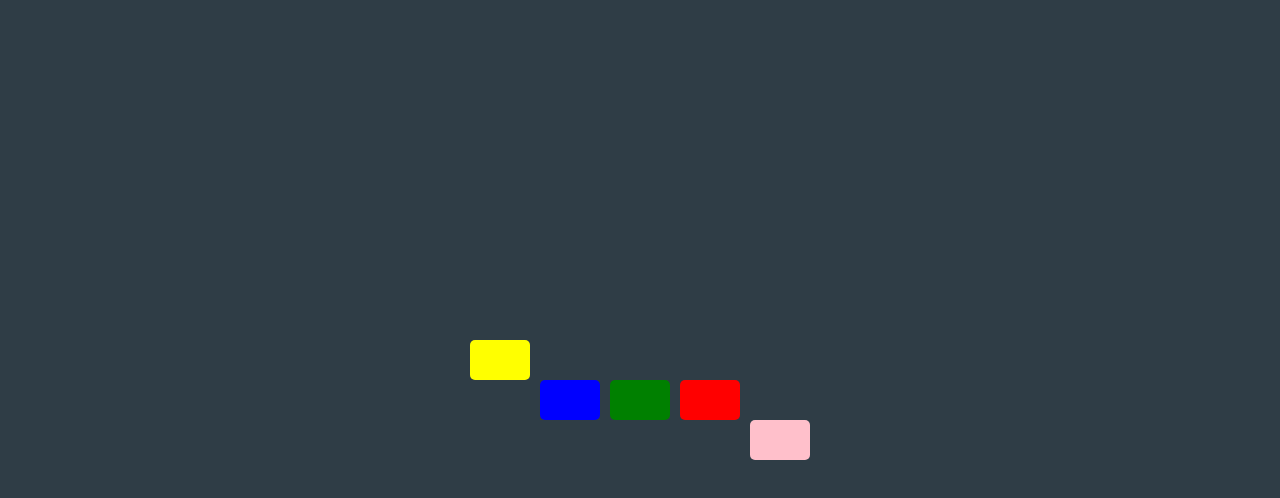
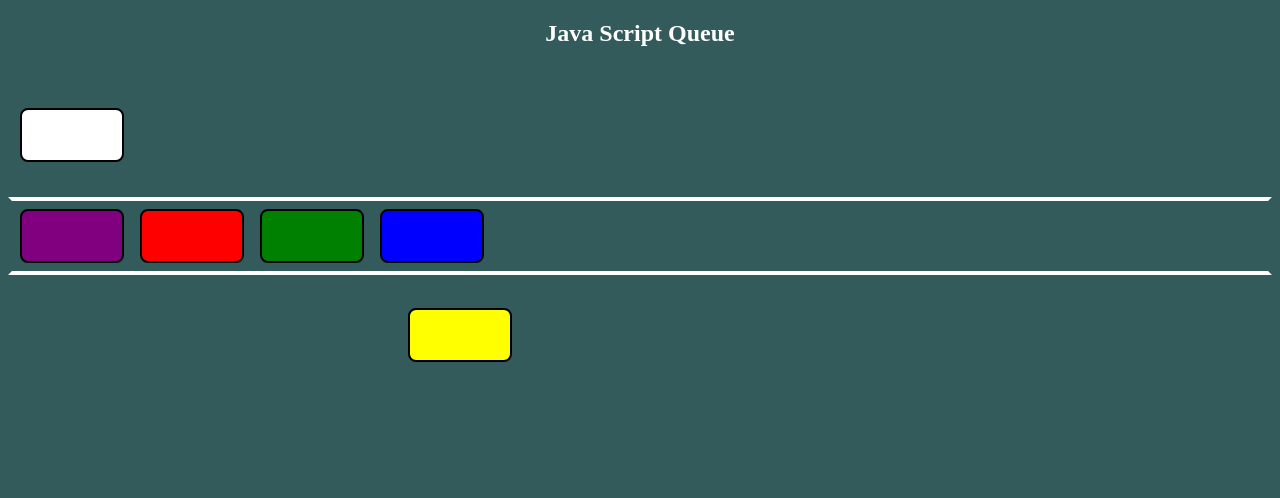
Before and after one commit to dimalshani123/Assignment-08-Internet-Technology, a plain HTML site: page case 02/index.html in a window 1280 px wide. Drawn offline with Linux system fonts and the light colour scheme.

Commit message:
final commite

```diff
--- a/case 02/index.html
+++ b/case 02/index.html
@@ -1,101 +1,91 @@
+
 <!DOCTYPE html>
 <html lang="en">
 <head>
     <meta charset="UTF-8">
-    <meta name="viewport" content="width=device-width, initial-scale=1.0">
-    <title>Queue Layout</title>
-    <style>
-        body {
-            background-color: #2f3d46;
-            display: flex;
-            justify-content: center;
-            align-items: center;
-            height: 100vh;
-            margin: 0;
-        }
+    <title>case2</title>
+</head>
 
-        .container {
-            position: relative;
-            display: flex;
-            align-items: center;
-        }
+<style>
+    body{
+        background: #345b5c;
+    }
+    section{
+        display: flex;
+        border: 4px solid #ffffff;
+        border-left-color: #345b5c;
+        border-right-color: #345b5c;
+    }
+    section>div{
 
-        .queue {
-            display: flex;
-            align-items: center;
-            position: relative;
-        }
+        width: 100px;
+        height: 50px;
+        border: 2px solid black;
+        border-radius: 8px;
+        margin: 8px;
+        display: flex;
+        justify-content: center;
+        text-align: center;
+        align-items: center;
+    }
 
-        .box {
-            width: 60px;
-            height: 40px;
-            margin: 0 5px;
-            border-radius: 5px;
-            display: flex;
-            justify-content: center;
-            align-items: center;
-            color: white; /* Text color for visibility */
-        }
+    #first{
+        position: absolute;
+        top: 100px;
+    }
+    #last{
+        position: absolute;
+        top: 300px;
+        left: 400px;
+    }
 
-        #box1 { background-color: red; }
-        #box2 { background-color: green; }
-        #box3 { background-color: blue; }
-        #box4 { background-color: yellow; }
-        #box5 { background-color: pink; }
+    body>h2{
+        text-align: center;
+        margin-bottom: 150px;
+        color: white;
+    }
 
-        #box1 {
-            top: -40px;
-            position: relative;
-        }
 
-        #box5 {
-            bottom: -40px;
-            position: relative;
-        }
-    </style>
-</head>
+</style>
 <body>
 
-    <div class="container">
-        <!-- Queue with Boxes -->
-        <div class="queue">
-            <div id="box1" class="box box1"></div>
-            <div id="box2" class="box box2"></div>
-            <div id="box3" class="box box3"></div>
-            <div id="box4" class="box box4"></div>
-            <div id="box5" class="box box5"></div>
-        </div>
-    </div>
+<h2>Java Script Queue</h2>
+<section>
 
-    <script>
-        let boxArray = [
-            { id: "box1", className: "box1" },
-            { id: "box2", className: "box2" },
-            { id: "box3", className: "box3" },
-            { id: "box4", className: "box4" },
-            { id: "box5", className: "box5" }
-        ];
 
-        const colors = ["red", "green", "blue", "yellow", "pink"]; // Original color order
-        let currentColorIndex = colors.length - 1; // Start from the last color
 
-        // Function to move the last box to the first position every 3 seconds
-        setInterval(() => {
-            // Remove the last element and move it to the front of the array
-            let lastBox = boxArray.pop();
-            boxArray.unshift(lastBox);
+    <div id="first"></div>
+    <div id="second" class="box"> </div>
+    <div id="third" class="box"></div>
+    <div id="fourth" class="box"></div>
+    <div id="fifth" class="box"></div>
 
-            // Apply the new order to the DOM elements
-            for (let i = 0; i < boxArray.length; i++) {
-                const box = document.getElementById(boxArray[i].id);
-                box.className = "box " + boxArray[i].className;
 
-                // Change color based on the reversed index
-                box.style.backgroundColor = colors[currentColorIndex];
-                currentColorIndex = (currentColorIndex - 1 + colors.length) % colors.length; // Cycle through colors in reverse
-            }
-        }, 3000);
-    </script>
+    <div id="last"></div>
 
+</section>
+
+<script>
+    let array=["red","green","blue","yellow","white","purple"];
+    setInterval(()=>{
+        let last_value=array.pop();
+        array.unshift(last_value);
+        console.log(array);
+
+        document.getElementsByTagName("div")[0].style.backgroundColor=array[0];
+        document.getElementsByTagName("div")[1].style.backgroundColor=array[1];
+        document.getElementsByTagName("div")[2].style.backgroundColor=array[2];
+        document.getElementsByTagName("div")[3].style.backgroundColor=array[3];
+        document.getElementsByTagName("div")[4].style.backgroundColor=array[4];
+        document.getElementsByTagName("div")[5].style.backgroundColor=array[5];
+
+        // document.getElementsByTagName("h1")[0].innerText=array[0];
+        // document.getElementsByTagName("h1")[1].innerText=array[1];
+        // document.getElementsByTagName("h1")[2].innerText=array[2];
+        // document.getElementsByTagName("h1")[3].innerText=array[3];
+        // document.getElementsByTagName("h1")[4].innerText=array[4];
+        // document.getElementsByTagName("h1")[5].innerText=array[5];
+    },2000);
+</script>
 </body>
 </html>
```
